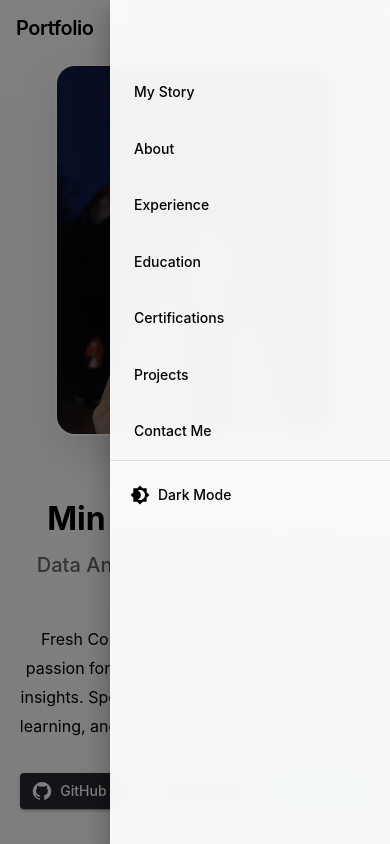
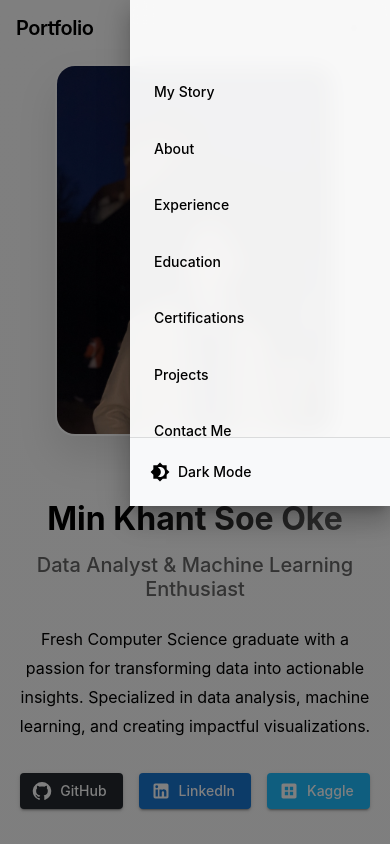
Before and after one commit to MinKhantSoeOke/Portfolio, a React (Vite) app: page / in a window 390 px wide. Both pictures are taken after a click on the button "open drawer". Shown: the top 844 px of the page. Built offline with nearby package versions, Linux system fonts and the light colour scheme.

Commit message:
Fix theme toggle button in mobile navigation drawer

```diff
--- a/src/components/Navbar.jsx
+++ b/src/components/Navbar.jsx
@@ -213,18 +213,18 @@ const Navbar = () => {
         onClose={handleDrawerToggle}
         sx={{
           '& .MuiDrawer-paper': {
-            width: 280,
-            height: '100%',
+            width: 260,
+            height: '60%',
             display: 'flex',
             flexDirection: 'column',
-            justifyContent: 'space-between',
-            overflow: 'hidden',
+            justifyContent: 'flex-start',
+            overflow: 'auto',
             background: theme.palette.mode === 'dark' ? 'rgba(30, 30, 30, 0.95)' : 'rgba(255, 255, 255, 0.95)',
             backdropFilter: 'blur(10px)',
           },
         }}
       >
-        <List sx={{ pt: 8 }}>
+        <List sx={{ pt: 8, height: '100%', display: 'flex', flexDirection: 'column' }}>
           {navItems.map((item) => (
             <ListItem key={item.title} sx={{ p: 0 }}>
               {item.path ? (
@@ -294,9 +294,15 @@ const Navbar = () => {
               )}
             </ListItem>
           ))}
-          <Box sx={{ flex: 1 }} /> {/* Spacer */}
+          <Box sx={{ flexGrow: 1 }} />
           <ListItem sx={{
-            borderTop: 1, borderColor: 'divider', p: 2, bgcolor: 'background.paper'
+            p: 2,
+            borderTop: 1,
+            borderColor: 'divider',
+            bgcolor: 'background.paper',
+            position: 'sticky',
+            bottom: 0,
+            zIndex: 1
           }}>
             <ColorModeContext.Consumer>
               {({ toggleColorMode }) => (
```
